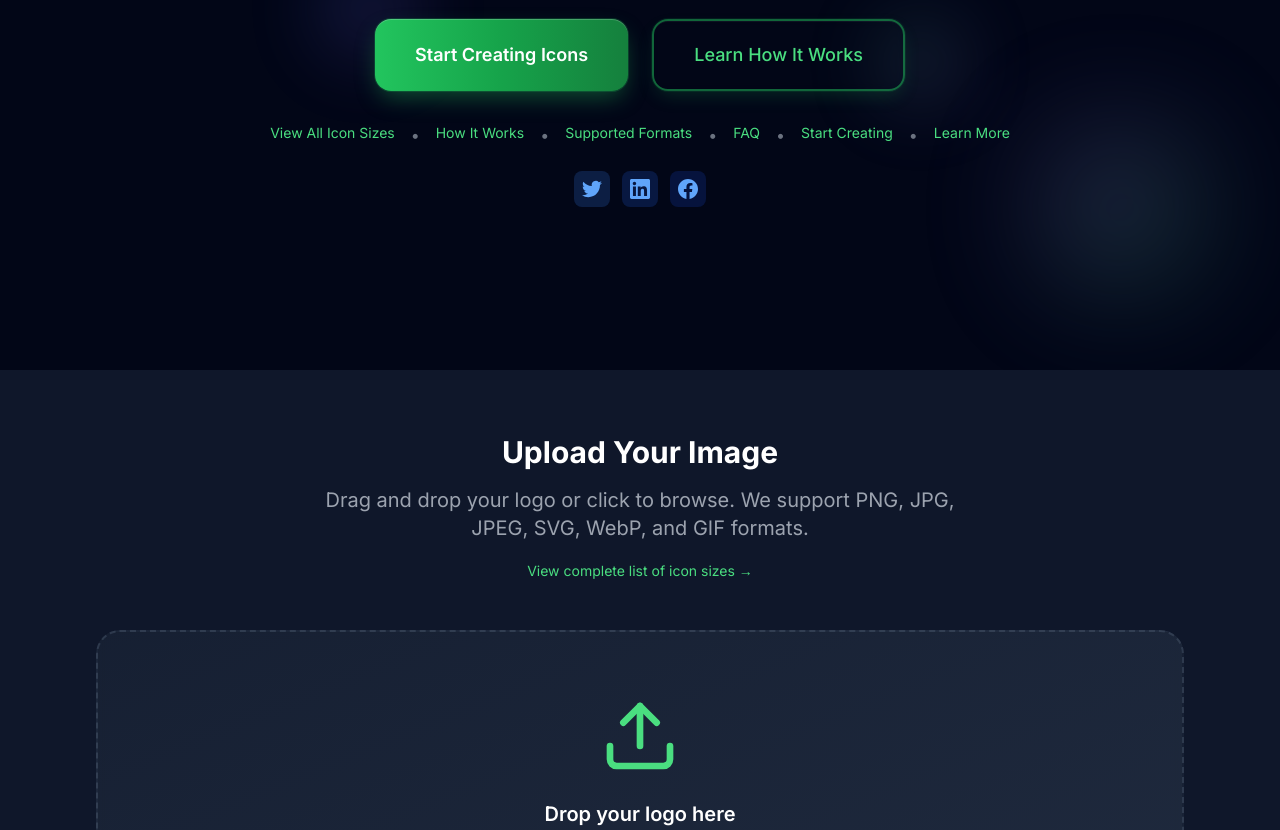
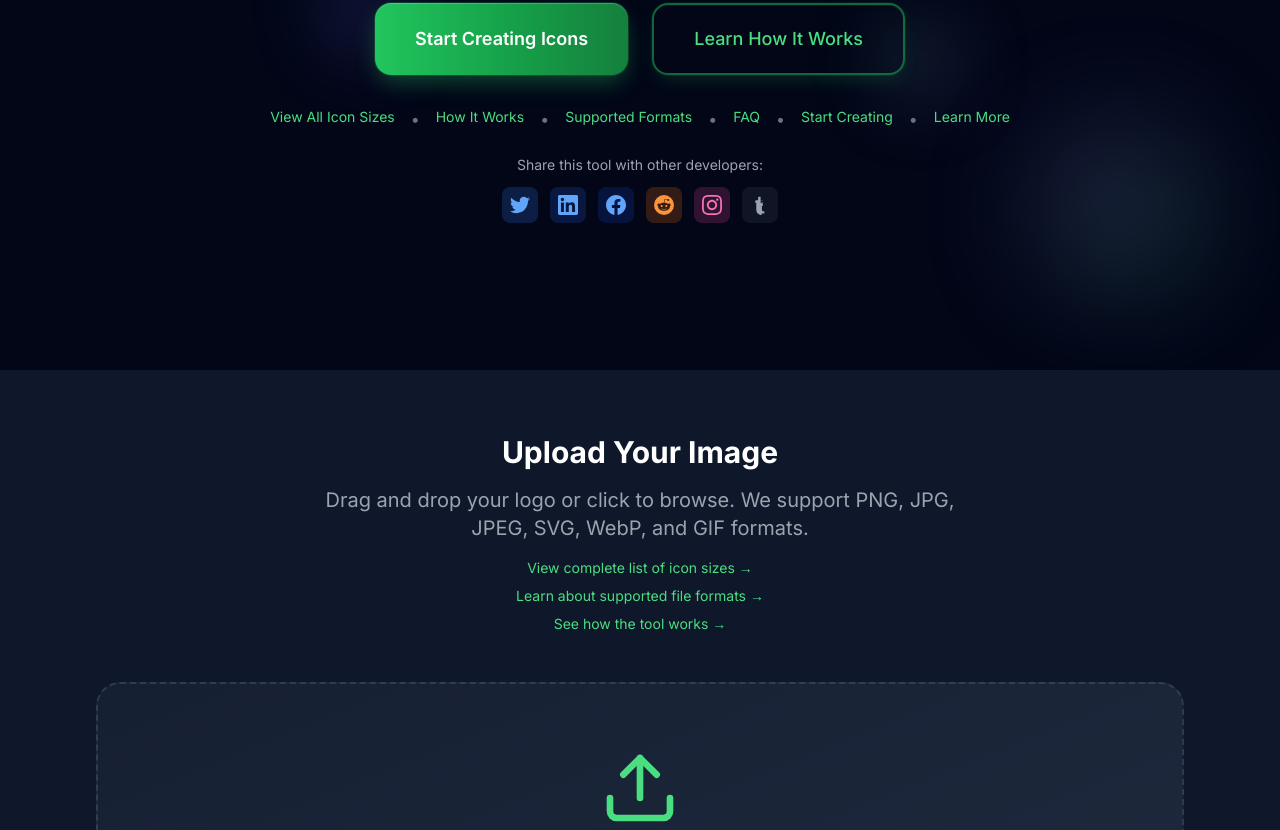
Before and after one commit to VenJami/AppIconResizer, a React (Vite) app: page / in a window 1280 px wide. Shown: the part 430-1260 px from the top of the page. Built offline with nearby package versions, Linux system fonts and the light colour scheme; no server answers.

Commit message:
Add Reddit, Instagram, and Tumblr social sharing buttons to improve social media reach

```diff
--- a/index.html
+++ b/index.html
@@ -242,6 +242,11 @@
         <a href="/faq">Frequently Asked Questions</a>
         <a href="https://developer.apple.com/design/human-interface-guidelines/app-icons">Apple Icon Guidelines</a>
         <a href="https://developer.android.com/guide/practices/ui_guidelines/icon_design">Android Icon Guidelines</a>
+        <a href="https://developer.apple.com/design/human-interface-guidelines/watchos/icons">Apple Watch Icon Guidelines</a>
+        <a href="https://developer.android.com/guide/practices/ui_guidelines/icon_design_adaptive">Android Adaptive Icons</a>
+        <a href="https://developer.android.com/guide/practices/ui_guidelines/icon_design_launcher">Android Launcher Icons</a>
+        <a href="https://www.w3.org/TR/appmanifest/">Web App Manifest</a>
+        <a href="https://developer.mozilla.org/en-US/docs/Web/Manifest">MDN Web Manifest</a>
       </nav>
     </div>
 
--- a/src/components/HomePage.tsx
+++ b/src/components/HomePage.tsx
@@ -259,7 +259,9 @@ export function HomePage() {
            </div>
 
            {/* Social Sharing */}
-           <div className="flex justify-center gap-3 mt-6 animate-on-scroll">
+           <div className="mt-6 animate-on-scroll">
+             <p className="text-gray-400 text-sm mb-3">Share this tool with other developers:</p>
+             <div className="flex justify-center gap-3 flex-wrap">
                <button
                  onClick={() => {
                    const url = encodeURIComponent(window.location.href);
@@ -301,6 +303,49 @@ export function HomePage() {
                    <path d="M24 12.073c0-6.627-5.373-12-12-12s-12 5.373-12 12c0 5.99 4.388 10.954 10.125 11.854v-8.385H7.078v-3.47h3.047V9.43c0-3.007 1.792-4.669 4.533-4.669 1.312 0 2.686.235 2.686.235v2.953H15.83c-1.491 0-1.956.925-1.956 1.874v2.25h3.328l-.532 3.47h-2.796v8.385C19.612 23.027 24 18.062 24 12.073z"/>
                  </svg>
                </button>
+
+               <button
+                 onClick={() => {
+                   const url = encodeURIComponent(window.location.href);
+                   const title = encodeURIComponent('App Icon Resizer - Free iOS & Android Icon Generator Tool');
+                   window.open(`https://reddit.com/submit?url=${url}&title=${title}`, '_blank');
+                 }}
+                 className="p-2 bg-orange-500/20 hover:bg-orange-500/30 text-orange-400 hover:text-orange-300 rounded-lg transition-all duration-200"
+                 title="Share on Reddit"
+               >
+                 <svg className="w-5 h-5" fill="currentColor" viewBox="0 0 24 24">
+                   <path d="M12 0A12 12 0 0 0 0 12a12 12 0 0 0 12 12 12 12 0 0 0 12-12A12 12 0 0 0 12 0zm5.01 4.744c.688 0 1.25.561 1.25 1.249a1.25 1.25 0 0 1-2.498.056l-2.597-.547-.8 3.747c1.824.07 3.48.632 4.674 1.488.308-.309.73-.491 1.207-.491.968 0 1.754.786 1.754 1.754 0 .716-.435 1.333-1.01 1.614a3.111 3.111 0 0 1 .042.52c0 2.694-3.13 4.87-7.004 4.87-3.874 0-7.004-2.176-7.004-4.87 0-.183.015-.366.043-.534A1.748 1.748 0 0 1 4.028 12c0-.968.786-1.754 1.754-1.754.463 0 .898.196 1.207.49 1.207-.883 2.878-1.43 4.744-1.487l.885-4.182a.342.342 0 0 1 .14-.197.35.35 0 0 1 .238-.042l2.906.617a1.214 1.214 0 0 1 1.108-.701zM9.25 12C8.561 12 8 12.562 8 13.25c0 .687.561 1.248 1.25 1.248.687 0 1.248-.561 1.248-1.249 0-.688-.561-1.249-1.249-1.249zm5.5 0c-.687 0-1.248.561-1.248 1.25 0 .687.561 1.248 1.249 1.248.688 0 1.249-.561 1.249-1.249 0-.687-.562-1.249-1.25-1.249zm-5.466 3.99a.327.327 0 0 0-.231.094.33.33 0 0 0 0 .463c.842.842 2.484.913 2.961.913.477 0 2.105-.056 2.961-.913a.361.361 0 0 0 .029-.463.33.33 0 0 0-.464 0c-.547.533-1.684.73-2.512.73-.828 0-1.979-.196-2.512-.73a.326.326 0 0 0-.232-.095z"/>
+                 </svg>
+               </button>
+
+               <button
+                 onClick={() => {
+                   const url = encodeURIComponent(window.location.href);
+                   const text = encodeURIComponent('Check out this free app icon resizer tool!');
+                   window.open(`https://www.instagram.com/?url=${url}`, '_blank');
+                 }}
+                 className="p-2 bg-pink-500/20 hover:bg-pink-500/30 text-pink-400 hover:text-pink-300 rounded-lg transition-all duration-200"
+                 title="Share on Instagram"
+               >
+                 <svg className="w-5 h-5" fill="currentColor" viewBox="0 0 24 24">
+                   <path d="M12 2.163c3.204 0 3.584.012 4.85.07 3.252.148 4.771 1.691 4.919 4.919.058 1.265.069 1.645.069 4.849 0 3.205-.012 3.584-.069 4.849-.149 3.225-1.664 4.771-4.919 4.919-1.266.058-1.644.07-4.85.07-3.204 0-3.584-.012-4.849-.07-3.26-.149-4.771-1.699-4.919-4.92-.058-1.265-.07-1.644-.07-4.849 0-3.204.013-3.583.07-4.849.149-3.227 1.664-4.771 4.919-4.919 1.266-.057 1.645-.069 4.849-.069zm0-2.163c-3.259 0-3.667.014-4.947.072-4.358.2-6.78 2.618-6.98 6.98-.059 1.281-.073 1.689-.073 4.948 0 3.259.014 3.668.072 4.948.2 4.358 2.618 6.78 6.98 6.98 1.281.058 1.689.072 4.948.072 3.259 0 3.668-.014 4.948-.072 4.354-.2 6.782-2.618 6.979-6.98.059-1.28.073-1.689.073-4.948 0-3.259-.014-3.667-.072-4.947-.196-4.354-2.617-6.78-6.979-6.98-1.281-.059-1.69-.073-4.949-.073zm0 5.838c-3.403 0-6.162 2.759-6.162 6.162s2.759 6.163 6.162 6.163 6.162-2.759 6.162-6.163c0-3.403-2.759-6.162-6.162-6.162zm0 10.162c-2.209 0-4-1.79-4-4 0-2.209 1.791-4 4-4s4 1.791 4 4c0 2.21-1.791 4-4 4zm6.406-11.845c-.796 0-1.441.645-1.441 1.44s.645 1.44 1.441 1.44c.795 0 1.439-.645 1.439-1.44s-.644-1.44-1.439-1.44z"/>
+                 </svg>
+               </button>
+
+               <button
+                 onClick={() => {
+                   const url = encodeURIComponent(window.location.href);
+                   const text = encodeURIComponent('Check out this free app icon resizer tool!');
+                   window.open(`https://www.tumblr.com/share/link?url=${url}&description=${text}`, '_blank');
+                 }}
+                 className="p-2 bg-gray-600/20 hover:bg-gray-600/30 text-gray-400 hover:text-gray-300 rounded-lg transition-all duration-200"
+                 title="Share on Tumblr"
+               >
+                 <svg className="w-5 h-5" fill="currentColor" viewBox="0 0 24 24">
+                   <path d="M14.563 24c-5.093 0-7.031-3.756-7.031-6.411V9.23H6.26V6.53S7.719 6.23 8.281 6.23c.563 0 1.438.13 1.438.13V2.53S10.719 2.23 11.281 2.23s1.438.13 1.438.13v3.69s1.719-.13 2.281-.13.563.13.563.13v2.7h-1.272v8.359c0 1.804.563 2.411 1.438 2.411.563 0 1.438-.13 1.438-.13v2.7s-.875.13-1.438.13c-.563 0-1.438-.13-1.438-.13v-2.7c-.875 0-1.438-.607-1.438-2.411V9.23h2.719V6.53s-1.719-.13-2.281-.13-.563.13-.563.13v3.69s1.719-.13 2.281-.13.563.13.563.13v2.7h-1.272v8.359c0 2.655-1.938 6.411-7.031 6.411z"/>
+                 </svg>
+               </button>
+             </div>
            </div>
          </div>
        </section>
@@ -317,9 +362,15 @@ export function HomePage() {
               <p className="text-xl text-gray-400 max-w-2xl mx-auto">
                 Drag and drop your logo or click to browse. We support PNG, JPG, JPEG, SVG, WebP, and GIF formats.
               </p>
-              <div className="mt-4">
-                <a href="/icon-sizes" className="text-accent-400 hover:text-accent-300 transition-colors duration-200 text-sm">
+              <div className="mt-4 space-y-2">
+                <a href="/icon-sizes" className="text-accent-400 hover:text-accent-300 transition-colors duration-200 text-sm block">
                   View complete list of icon sizes →
+                </a>
+                <a href="/file-formats" className="text-accent-400 hover:text-accent-300 transition-colors duration-200 text-sm block">
+                  Learn about supported file formats →
+                </a>
+                <a href="/how-it-works" className="text-accent-400 hover:text-accent-300 transition-colors duration-200 text-sm block">
+                  See how the tool works →
                 </a>
               </div>
             </div>
@@ -437,6 +488,32 @@ export function HomePage() {
         <FAQSection />
       </div>
 
+      {/* SEO Links Section */}
+      <section className="py-8 bg-dark-950 border-t border-dark-700">
+        <div className="max-w-6xl mx-auto px-4 sm:px-6 lg:px-8">
+          <div className="grid md:grid-cols-2 gap-8">
+            <div>
+              <h3 className="text-lg font-semibold text-white mb-4">App Icon Resizer Resources</h3>
+              <ul className="space-y-2 text-sm">
+                <li><a href="/icon-sizes" className="text-accent-400 hover:text-accent-300 transition-colors">Complete Icon Size Reference</a></li>
+                <li><a href="/how-it-works" className="text-accent-400 hover:text-accent-300 transition-colors">How App Icon Resizer Works</a></li>
+                <li><a href="/file-formats" className="text-accent-400 hover:text-accent-300 transition-colors">Supported File Formats</a></li>
+                <li><a href="/faq" className="text-accent-400 hover:text-accent-300 transition-colors">Frequently Asked Questions</a></li>
+              </ul>
+            </div>
+            <div>
+              <h3 className="text-lg font-semibold text-white mb-4">Developer Resources</h3>
+              <ul className="space-y-2 text-sm">
+                <li><a href="https://developer.apple.com/design/human-interface-guidelines/app-icons" target="_blank" rel="noopener noreferrer" className="text-accent-400 hover:text-accent-300 transition-colors">Apple iOS Icon Guidelines</a></li>
+                <li><a href="https://developer.android.com/guide/practices/ui_guidelines/icon_design" target="_blank" rel="noopener noreferrer" className="text-accent-400 hover:text-accent-300 transition-colors">Android Icon Design Guidelines</a></li>
+                <li><a href="https://developer.apple.com/design/human-interface-guidelines/watchos/icons" target="_blank" rel="noopener noreferrer" className="text-accent-400 hover:text-accent-300 transition-colors">Apple Watch Icon Guidelines</a></li>
+                <li><a href="https://developer.android.com/guide/practices/ui_guidelines/icon_design_adaptive" target="_blank" rel="noopener noreferrer" className="text-accent-400 hover:text-accent-300 transition-colors">Android Adaptive Icons</a></li>
+              </ul>
+            </div>
+          </div>
+        </div>
+      </section>
+
       {/* Footer */}
       <Footer />
 
```
Lines whose indentation alone changed are shown as unchanged.
